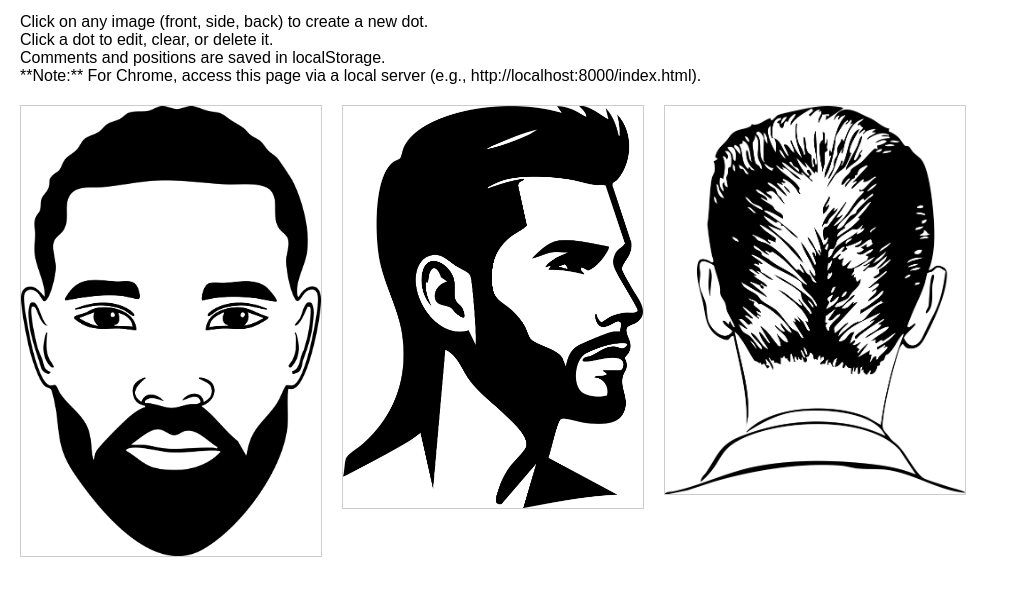
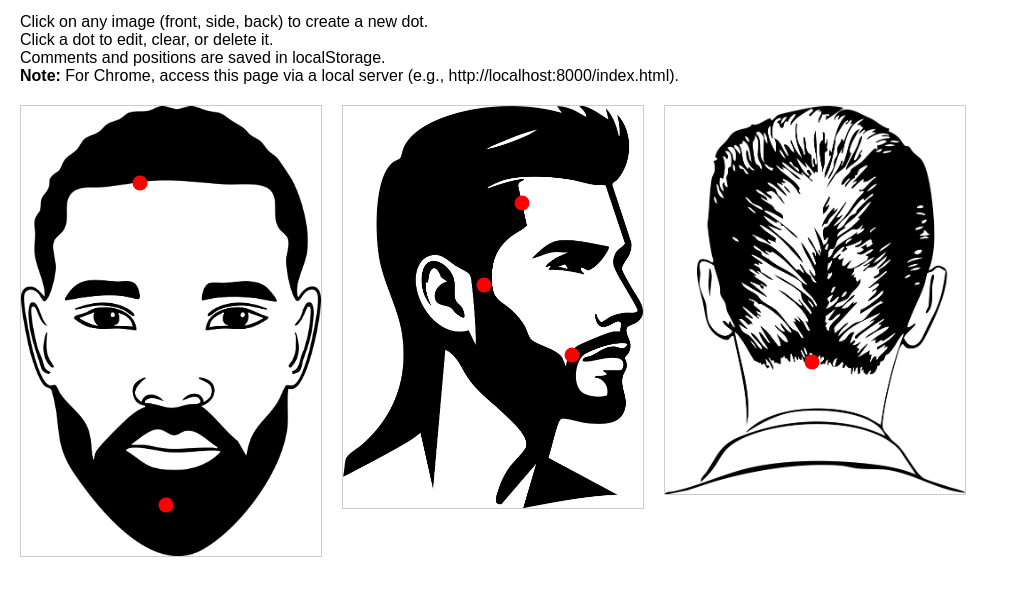
Before and after one commit to samgoodlife/haircutdesign, a plain HTML site: page index.html in a window 1280 px wide. Shown: the part 61-656 px from the top of the page, without its empty margins (0-1009 px from the left). Drawn offline with Linux system fonts and the light colour scheme.

Commit message:
Update index.html

```diff
--- a/index.html
+++ b/index.html
@@ -94,7 +94,7 @@
         Click on any image (front, side, back) to create a new dot.<br>
         Click a dot to edit, clear, or delete it.<br>
         Comments and positions are saved in localStorage.<br>
-        **Note:** For Chrome, access this page via a local server (e.g., http://localhost:8000/index.html).
+        <strong>Note:</strong> For Chrome, access this page via a local server (e.g., http://localhost:8000/index.html).
     </p>
 
     <div class="views">
@@ -125,6 +125,9 @@
     </div>
 
     <script>
+        /* Hardcoded preSetDots array so these dots always appear. */
+        const preSetDots = JSON.parse(`[{"x":194,"y":99.625,"comment":"No razor"},{"x":300,"y":106.625,"comment":""},{"x":68,"y":136.625,"comment":""},{"x":142,"y":179.5625,"comment":"Keep Sideburn (Teddy) wide","view":"side"},{"x":230,"y":249.5625,"comment":"Don't trim the edge of mustache","view":"side"},{"x":148,"y":256.5625,"comment":"No blade lining, fade off","view":"back"},{"x":180,"y":97.5625,"comment":"Make sure this is straight","view":"side"},{"x":146,"y":399.5625,"comment":"Trim down beard a little to make it look neat.","view":"front"},{"x":120,"y":77.5625,"comment":"Don't use enhancer (Black spray)","view":"front"}]`);
+
         const frontContainer = document.getElementById('frontContainer');
         const sideContainer = document.getElementById('sideContainer');
         const backContainer = document.getElementById('backContainer');
@@ -136,6 +139,7 @@
         const closeBtn = document.getElementById('closeBtn');
         const deleteDotBtn = document.getElementById('deleteDotBtn');
 
+        // Used if you want to create or edit new dots (stored in localStorage).
         let dotsData = [];
         let currentDotIndex = null;
 
@@ -145,31 +149,62 @@
             back: backContainer
         };
 
-        // Load dots from localStorage
-        const storedData = localStorage.getItem('dotsData');
-        if (storedData) {
-            dotsData = JSON.parse(storedData);
-            dotsData.forEach((dot, index) => {
-                const container = containers[dot.view];
-                if (container) createDotElement(dot.x, dot.y, index, container);
+        /* 1) Draw the preSetDots array automatically on page load. */
+        function createPreSetDots() {
+          preSetDots.forEach((dot, index) => {
+            let container;
+
+            if (dot.view === "front") container = frontContainer;
+            if (dot.view === "side") container = sideContainer;
+            if (dot.view === "back") container = backContainer;
+
+            // If no "view" is specified, skip or default to "front"
+            if (!container) return;
+
+            const dotElem = document.createElement('div');
+            dotElem.className = 'dot';
+            dotElem.style.position = 'absolute';
+            dotElem.style.top = `${dot.y}px`;
+            dotElem.style.left = `${dot.x}px`;
+            dotElem.style.width = '15px';
+            dotElem.style.height = '15px';
+            dotElem.style.backgroundColor = 'red';
+            dotElem.style.borderRadius = '50%';
+            dotElem.style.cursor = 'pointer';
+
+            // When clicking a preSet dot, show the comment in the popup near the dot.
+            dotElem.addEventListener('click', (event) => {
+              event.stopPropagation(); // avoid auto-closing
+              commentText.value = dot.comment || "";
+
+              // Position popup near the dot
+              const dotRect = dotElem.getBoundingClientRect();
+              const containerRect = container.getBoundingClientRect();
+
+              const topPos = (dotRect.top - containerRect.top) + window.scrollY + 20;
+              const leftPos = (dotRect.left - containerRect.left) + window.scrollX + 20;
+
+              popup.style.top = `${topPos}px`;
+              popup.style.left = `${leftPos}px`;
+              popup.style.display = 'block';
             });
+
+            container.appendChild(dotElem);
+          });
         }
 
-        frontContainer.addEventListener('click', (event) => handleContainerClick(event, 'front'));
-        sideContainer.addEventListener('click', (event) => handleContainerClick(event, 'side'));
-        backContainer.addEventListener('click', (event) => handleContainerClick(event, 'back'));
+        // Call createPreSetDots on load
+        window.addEventListener('DOMContentLoaded', createPreSetDots);
 
+        /* 2) The rest is existing code if you want new dots (stored in localStorage) */
         function handleContainerClick(event, view) {
             if (popup.contains(event.target)) return;
 
-            // If clicked a dot
             if (event.target.classList.contains('dot')) {
                 currentDotIndex = parseInt(event.target.getAttribute('data-index'), 10);
                 showPopupForDot(currentDotIndex);
             } else {
-                // Create new dot
                 const containerRect = containers[view].getBoundingClientRect();
-                // Include scroll offsets
                 const clickX = event.clientX - containerRect.left + window.scrollX;
                 const clickY = event.clientY - containerRect.top + window.scrollY;
 
@@ -183,6 +218,11 @@
                 saveDotsToLocalStorage();
             }
         }
+
+        // Attach container clicks
+        frontContainer.addEventListener('click', (event) => handleContainerClick(event, 'front'));
+        sideContainer.addEventListener('click', (event) => handleContainerClick(event, 'side'));
+        backContainer.addEventListener('click', (event) => handleContainerClick(event, 'back'));
 
         function createDotElement(x, y, index, container) {
             const dot = document.createElement('div');
@@ -206,11 +246,9 @@
             const dotRect = dotElement.getBoundingClientRect();
             const containerRect = container.getBoundingClientRect();
 
-            // Calculate position relative to container + scroll offset
             const topPos = (dotRect.top - containerRect.top) + window.scrollY + 20;
             const leftPos = (dotRect.left - containerRect.left) + window.scrollX + 20;
 
-            // Set popup position
             popup.style.top = topPos + 'px';
             popup.style.left = leftPos + 'px';
             popup.style.display = 'block';
```
